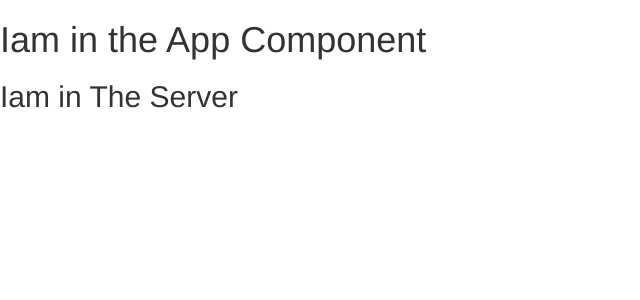
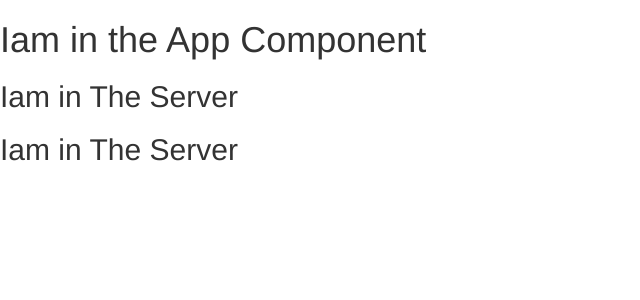
Before and after one commit to Moustafa25MM/Practice-using-Angular-FireBase, an Angular app: page / in a window 1280 px wide. Shown: the top 300 px of the page, without its empty margins (0-640 px from the left). Built offline with nearby package versions, Linux system fonts and the light colour scheme.

Commit message:
create my servers component

```diff
--- a/src/app/app.component.html
+++ b/src/app/app.component.html
@@ -1,2 +1,2 @@
 <h1>Iam in the App Component</h1>
-<server-app></server-app>
+<app-servers></app-servers>
--- a/src/app/app.module.ts
+++ b/src/app/app.module.ts
@@ -3,11 +3,13 @@
 
 import { AppComponent } from './app.component';
 import { ServerComponent } from './server/server.component';
+import { ServersComponent } from './servers/servers.component';
 
 @NgModule({
   declarations: [
     AppComponent,
-    ServerComponent
+    ServerComponent,
+    ServersComponent
   ],
   imports: [
     BrowserModule
--- /dev/null
+++ b/src/app/servers/servers.component.html
@@ -0,0 +1,2 @@
+<server-app></server-app>
+<server-app></server-app>
```
Also changed, not shown: src/app/servers/servers.component.ts (added, +10 -0 lines), src/app/servers/servers.component.css (added).
